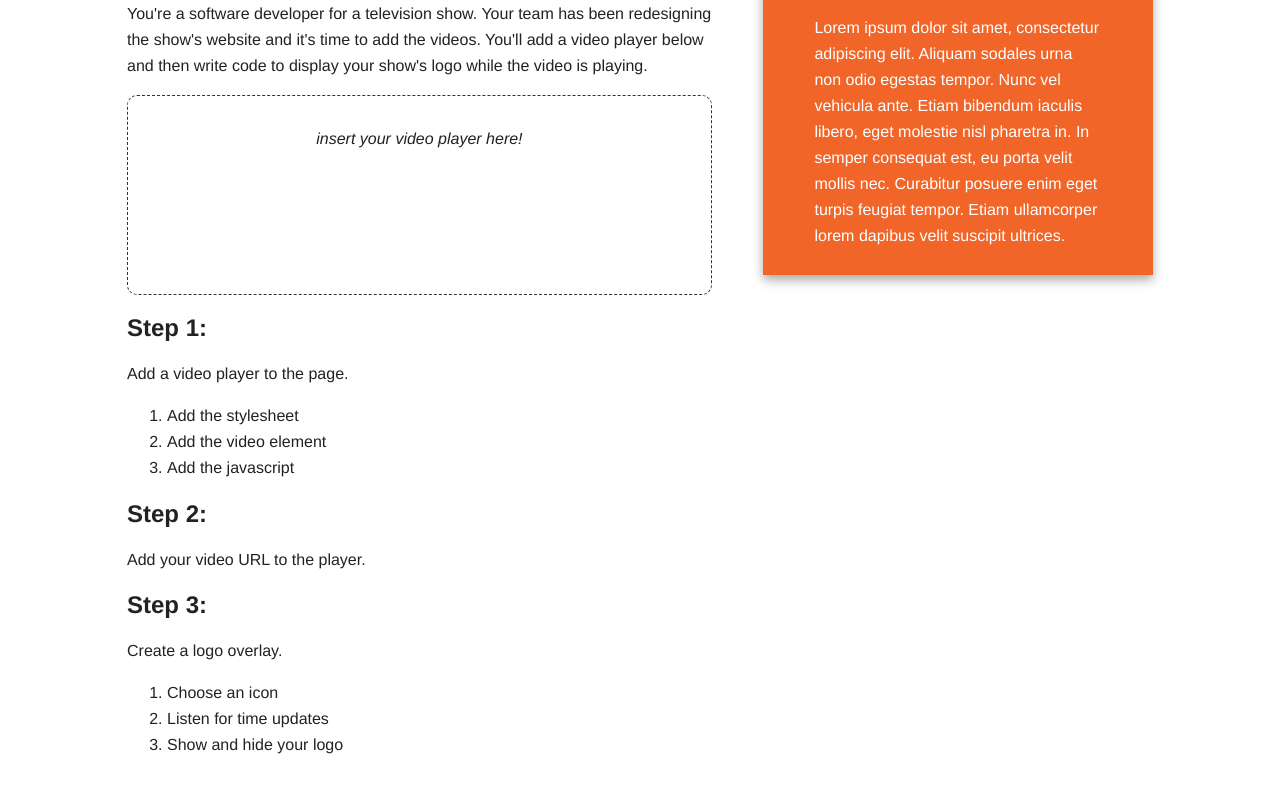
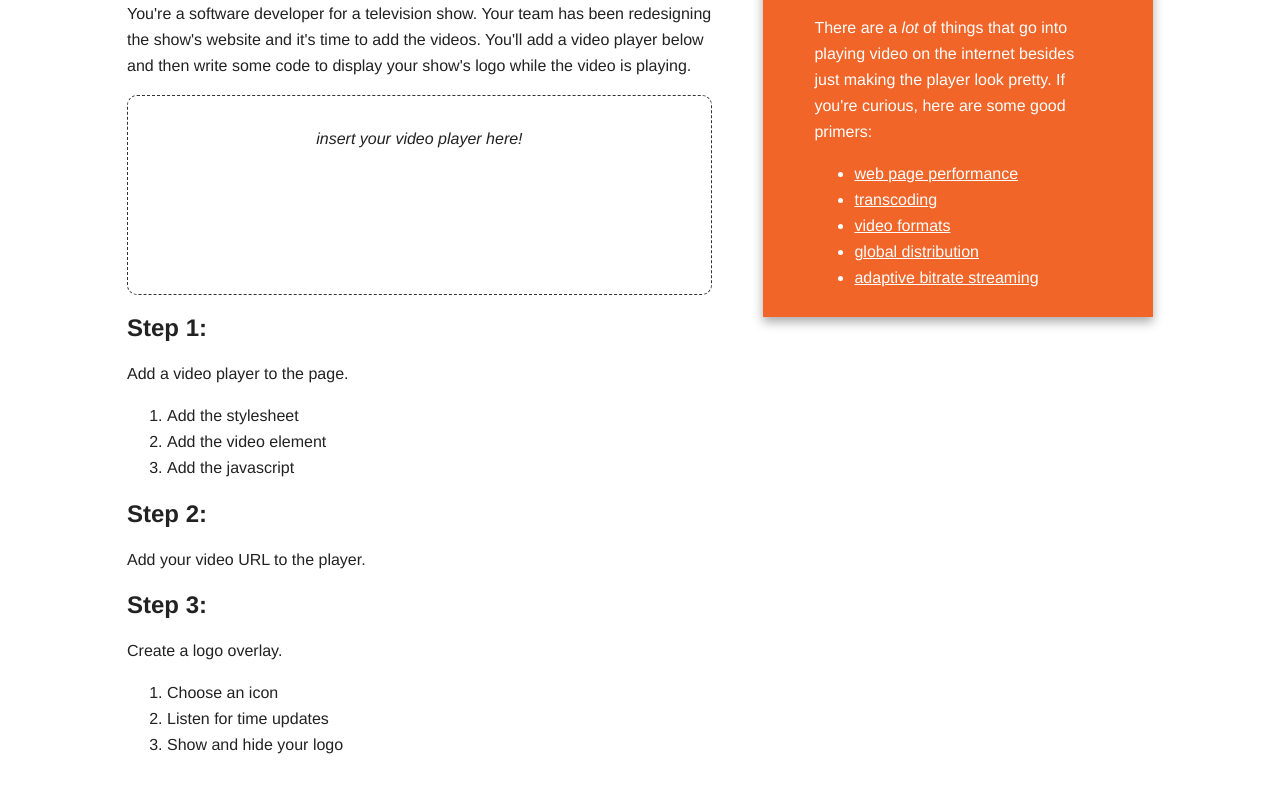
Before and after one commit to dmlap/web-video-activity, a plain HTML site: page index.html in a window 1280 px wide. Shown: the part 194-984 px from the top of the page. Drawn offline with nearby package versions, Linux system fonts and the light colour scheme.

Commit message:
More explanatory text Slightly better descriptions. Added additional info links.

```diff
--- a/index.html
+++ b/index.html
@@ -13,6 +13,9 @@
         <link rel="stylesheet" href="css/normalize.min.css">
         <link rel="stylesheet" href="css/main.css">
         <style>
+          a {
+            color: white;
+          }
           .player-placeholder {
             border: thin dashed #333;
             border-radius: 10px;
@@ -35,7 +38,7 @@
 
         <div class="header-container">
             <header class="wrapper clearfix">
-                <h1 class="title">h1.title</h1>
+                <h1 class="title">Programming with Video</h1>
                 <nav>
                     <ul>
                         <li><a href="#add-player">Add a Player</a></li>
@@ -51,8 +54,8 @@
 
                 <article>
                     <header>
-                        <h1>Playing Video on the Web</h1>
-                        <p>You're a software developer for a television show. Your team has been redesigning the show's website and it's time to add the videos. You'll add a video player below and then write code to display your show's logo while the video is playing.</p>
+                        <h1>The Scenario</h1>
+                        <p>You're a software developer for a television show. Your team has been redesigning the show's website and it's time to add the videos. You'll add a video player below and then write some code to display your show's logo while the video is playing.</p>
                         <em class="player-placeholder">insert your video player here!</em>
                     </header>
                     <section id="add-player">
@@ -80,8 +83,15 @@
                 </article>
 
                 <aside>
-                    <h3>aside</h3>
-                    <p>Lorem ipsum dolor sit amet, consectetur adipiscing elit. Aliquam sodales urna non odio egestas tempor. Nunc vel vehicula ante. Etiam bibendum iaculis libero, eget molestie nisl pharetra in. In semper consequat est, eu porta velit mollis nec. Curabitur posuere enim eget turpis feugiat tempor. Etiam ullamcorper lorem dapibus velit suscipit ultrices.</p>
+                    <h3>Further Considerations</h3>
+                    <p>There are a <em>lot</em> of things that go into playing video on the internet besides just making the player look pretty. If you're curious, here are some good primers:</p>
+                    <ul>
+                      <li><a href="https://developers.google.com/speed/docs/best-practices/rules_intro">web page performance</a></li>
+                      <li><a href="http://en.wikipedia.org/wiki/Transcoding">transcoding</a></li>
+                      <li><a href="http://diveintohtml5.info/video.html">video formats</a></li>
+                      <li><a href="http://en.wikipedia.org/wiki/Content_delivery_network">global distribution</a></li>
+                      <li><a href="https://dvcs.w3.org/hg/html-media/raw-file/tip/media-source/media-source.html">adaptive bitrate streaming</a></li>
+                    </dl>
                 </aside>
 
             </div> <!-- #main -->
@@ -89,7 +99,6 @@
 
         <div class="footer-container">
             <footer class="wrapper">
-                <h3>footer</h3>
             </footer>
         </div>
 
```
